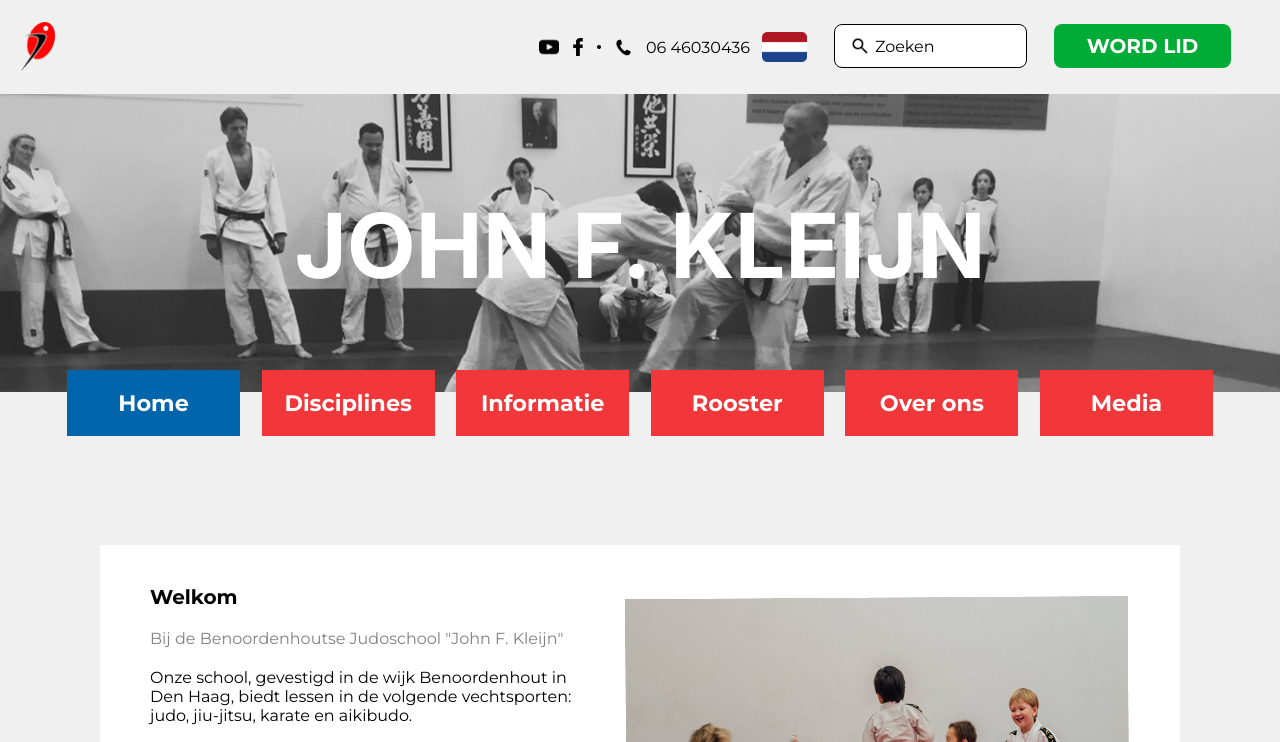
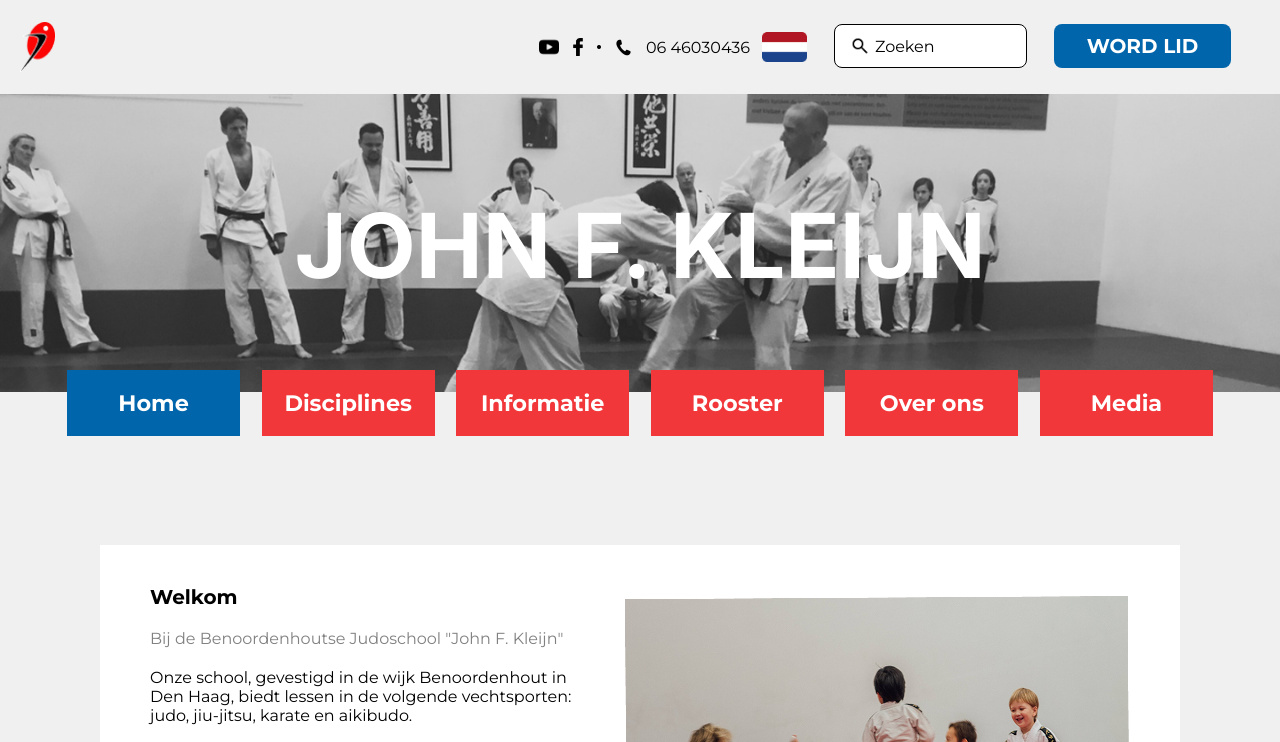
Before and after one commit to alissa-gr/PS2, a plain HTML site: page index.html in a window 1280 px wide. In both pictures the pointer is over the button "WORD LID". Shown: the top 742 px of the page. Drawn offline with Linux system fonts and the light colour scheme.

Commit message:
test undone

```diff
--- a/style.css
+++ b/style.css
@@ -35,7 +35,7 @@ h1 {
 }
 
 .hover:hover {
-    background-color: #00ab36;
+    background-color: #0065AB;
 }
 
 /* -------Top navigation---------------- */
```
